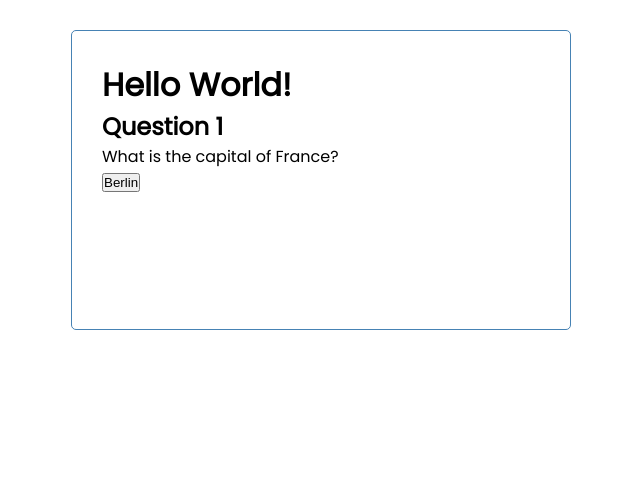
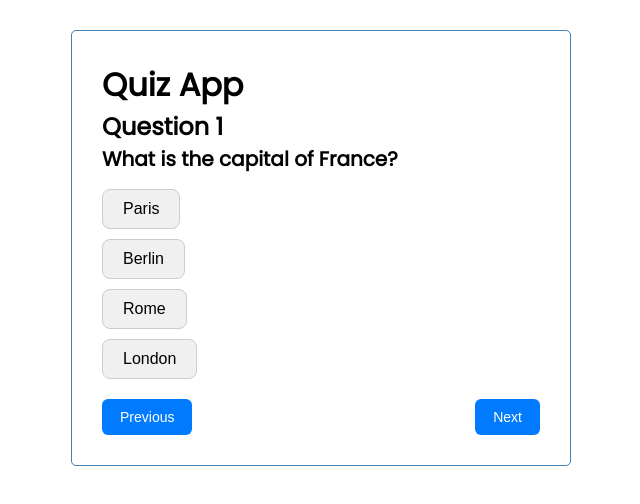
Before and after one commit to Sanjana272621/Quizzer, a React (Vite) app: page / in a window 1280 px wide. Shown: the top 504 px of the page, without its empty margins (319-959 px from the left). Built offline with nearby package versions, Linux system fonts and the light colour scheme.

Commit message:
options css

```diff
--- a/src/App.jsx
+++ b/src/App.jsx
@@ -5,7 +5,7 @@ function App() {
   return (
     <div className = "container">
 
-      <h1>Hello World!</h1>
+      <h1>Quiz App</h1>
        <Quiz />
     </div>
   )
--- a/src/components/quiz.jsx
+++ b/src/components/quiz.jsx
@@ -18,8 +18,16 @@ function Quiz (){
             <h2>Question 1</h2>
             <p className = "question"> {questionBank[0].question} </p>
 
-            <button className = "option">Berlin</button>
+            {/*Setting the 4 option buttons and mapping the corresponding options to buttons*/}
+            {questionBank[0].options.map((option) => (
+            <button className = "option"> {option} </button>
+            ))}
 
+            {/*Navigation Button*/}
+            <div className = "nav-buttons">
+                <button>Previous</button>
+                <button>Next</button>
+            </div>
         </div>
     );
 }
--- a/src/index.css
+++ b/src/index.css
@@ -110,3 +110,39 @@ footer {
   margin-top: 30px;
   text-align: center;
 }
+
+.question {
+  font-size: 20px;
+  margin-bottom: 15px;
+  font-weight: bold;
+}
+
+.option {
+  display: block;         /* Stack buttons vertically */
+  background-color: #f0f0f0;
+  border: 1px solid #ccc;
+  margin: 10px 0;          /* Space between buttons */
+  padding: 10px 20px;
+  border-radius: 8px;
+  cursor: pointer;
+  font-size: 16px;
+  text-align: left;
+  transition: background-color 0.3s ease;
+}
+
+.nav-buttons {
+  margin-top: 20px;
+  display: flex;
+  justify-content: space-between;
+}
+
+.nav-buttons button {
+  background-color: #007bff;
+  color: white;
+  padding: 10px 18px;
+  font-size: 14px;
+  border: none;
+  border-radius: 6px;
+  cursor: pointer;
+  transition: background-color 0.2s ease;
+}
```
